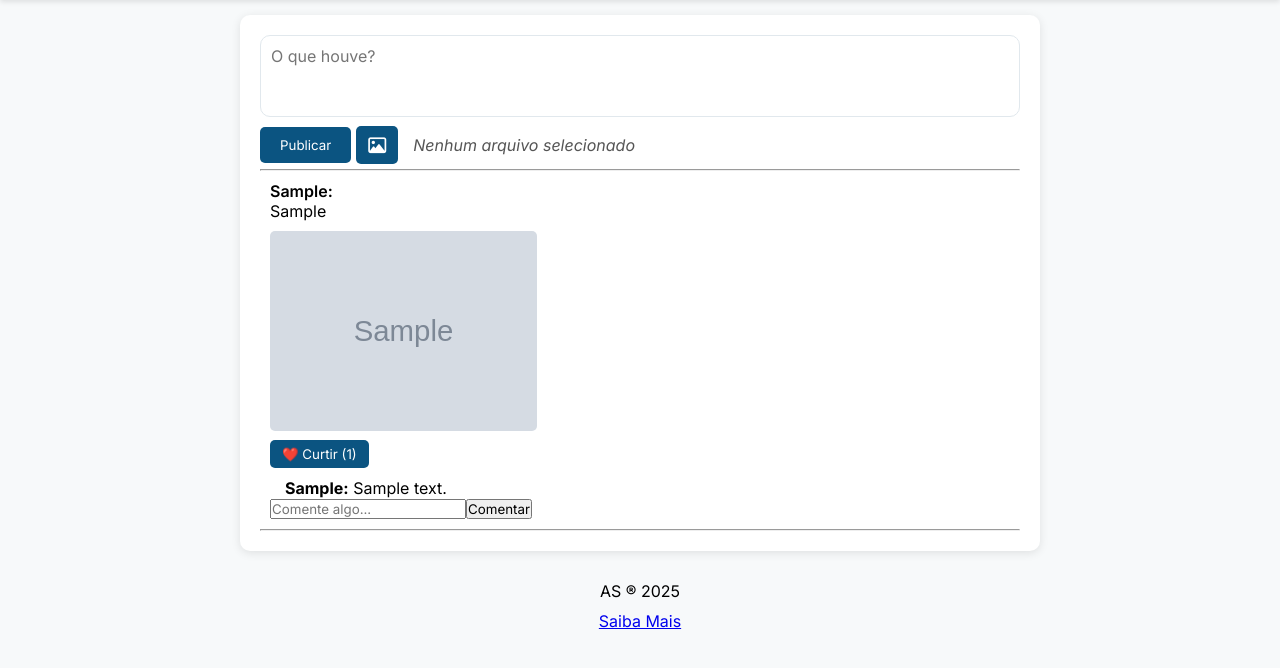
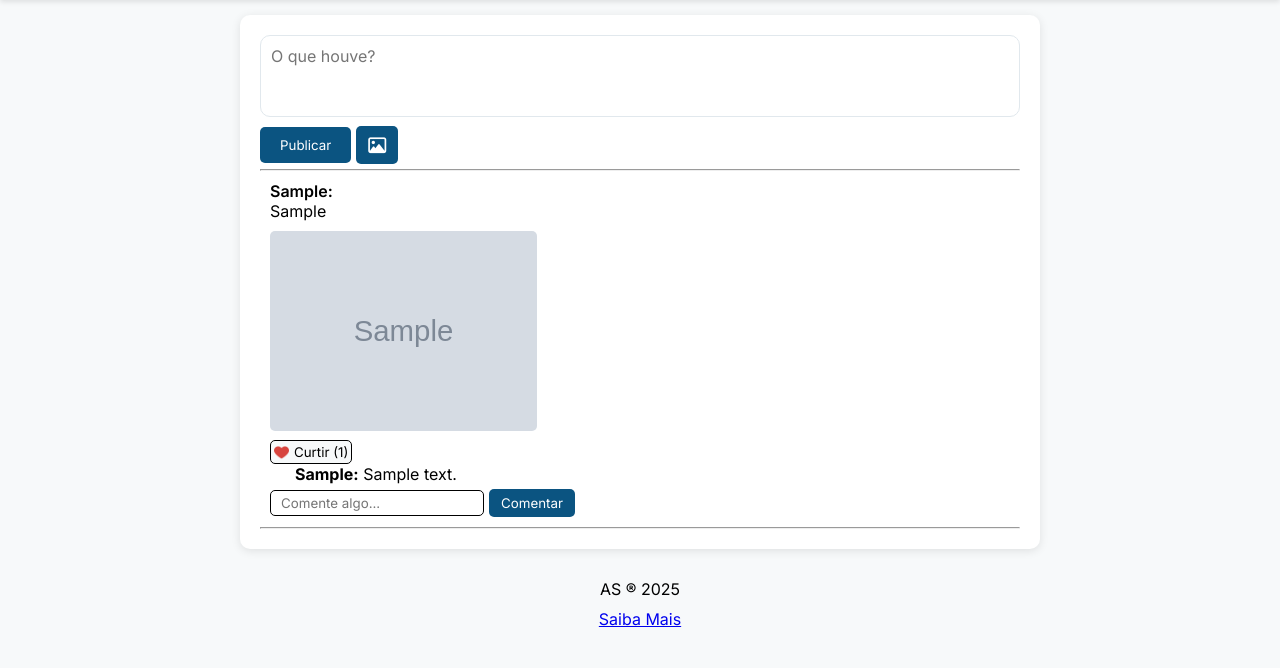
Before and after one commit to oficialarthurmagalhaes/DigAS, a PHP site: page / in a window 1280 px wide. Shown: the part 60-728 px from the top of the page. Run offline with PHP 8.4, Linux system fonts and the light colour scheme; the visitor is signed in with stand-in values (Sample User, id 1); tables that the repository leaves empty hold one stand-in row (values such as "Sample post"); grey boxes marked "Sample" are stand-in pictures.

Commit message:
Estilização do botão de comentar

```diff
--- a/css/style.css
+++ b/css/style.css
@@ -353,6 +353,39 @@
     margin-top: 5px;
 }
 .publicacao-feed-curtir-botao {
+  display: flex;
+  background-color: #f7f9fa;
+  color: #000;
+  border: 1px solid #000;
+  padding: 3px 3px;
+  border-radius: 5px;
+  cursor: pointer;
+  transition: background-color 0.3s, color 0.3s;
+  align-items: center;
+}
+.publicacao-feed-curtir-botao:active{
+  background-color: red;
+  color: #fff;
+}
+.publicacao-feed-curtir-botao img{
+  width: 15px;
+  height: 15px;
+  margin-right: 5px;
+}
+.publicacao-feed-comentar{
+  display: flex;
+  flex-direction: row;
+  gap: 5px;
+  align-items: center;
+  justify-content: flex-start;
+  margin-top: 5px;
+}
+.publicacao-feed-comentar-texto {
+  padding: 4px 10px;
+  border-radius: 5px;
+  border: 1px solid #000;
+}
+.publicacao-feed-comentar-botao {
   background-color: #0b5481;
   color: white;
   border: none;
@@ -360,9 +393,9 @@
   border-radius: 5px;
   cursor: pointer;
 }
-/*===========================================================
+/*========================================================
       Estilos para o botão de upload de arquivo
-      ==========================================================*/
+==========================================================*/
 .input-file {
   display: none;
 }
--- a/index.php
+++ b/index.php
@@ -44,7 +44,6 @@ if (!isset($_SESSION['email'])) {
                         <i class="fa-regular fa-image" style="color: #ffffff;"></i>
                         <input type="file" name="imagem" id="upload" class="input-file" style="display: none;" accept=".jpg, .jpeg, .png, .gif, .mp4, .mov">
                     </label>
-                    <span id="nome-arquivo">Nenhum arquivo selecionado</span>
                 </div>
             </form>
             <hr>
--- a/listar_publicacoes.php
+++ b/listar_publicacoes.php
@@ -26,11 +26,13 @@ while ($row = $res->fetch_assoc()) {
     $curtidas = $conn->query("SELECT COUNT(*) as total FROM curtidas WHERE publicacao_id = $post_id")->fetch_assoc()['total'];
     echo "<form class='publicacao-feed-curtir' action='curtir.php' method='POST'>";
     echo "  <input type='hidden' name='publicacao_id' value='$post_id'>";
-    echo "  <button class='publicacao-feed-curtir-botao' type='submit'>❤️ Curtir ($curtidas)</button>";
+    echo "  <button class='publicacao-feed-curtir-botao' type='submit' id='curtir'>
+                <img src='assets/img/hero/coracao.png'>Curtir ($curtidas)
+            </button>";
     echo "</form>";
 
     // Comentários
-    echo "<div style='margin-top:10px; margin-left: 15px;'>";
+    echo "<div style='margin-left: 25px;'>";
     $comentarios = $conn->query("SELECT * FROM comentarios WHERE publicacao_id = $post_id ORDER BY data ASC");
     while ($coment = $comentarios->fetch_assoc()) {
         echo "<p><strong>{$coment['autor']}:</strong> {$coment['texto']}</p>";
@@ -38,10 +40,10 @@ while ($row = $res->fetch_assoc()) {
     echo "</div>";
 
     // Formulário de comentário
-    echo "<form action='comentar.php' method='POST'>";
-    echo "<input type='hidden' name='publicacao_id' value='$post_id'>";
-    echo "<input type='text' name='comentario' placeholder='Comente algo...' required>";
-    echo "<button type='submit'>Comentar</button>";
+    echo "<form class='publicacao-feed-comentar' action='comentar.php' method='POST'>";
+    echo "  <input type='hidden' name='publicacao_id' value='$post_id'>";
+    echo "  <input class='publicacao-feed-comentar-texto' type='text' name='comentario' placeholder='Comente algo...' required>";
+    echo "  <button class='publicacao-feed-comentar-botao' type='submit'>Comentar</button>";
     echo "</form>";
 
     if (isset($_SESSION['nome']) && $_SESSION['nome'] === $row['autor']) {
```
Also changed, not shown: assets/img/hero/coracao.png (added).
